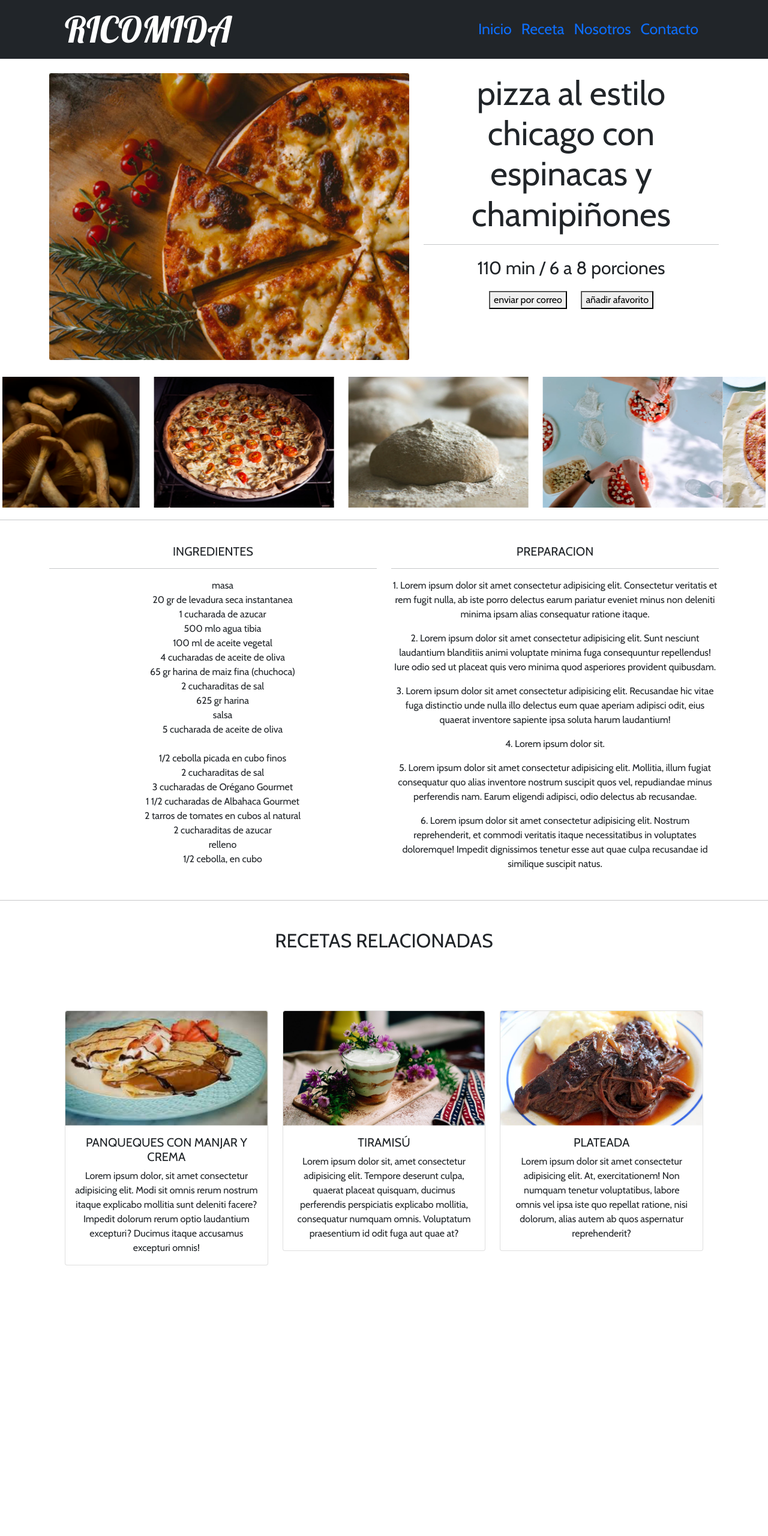
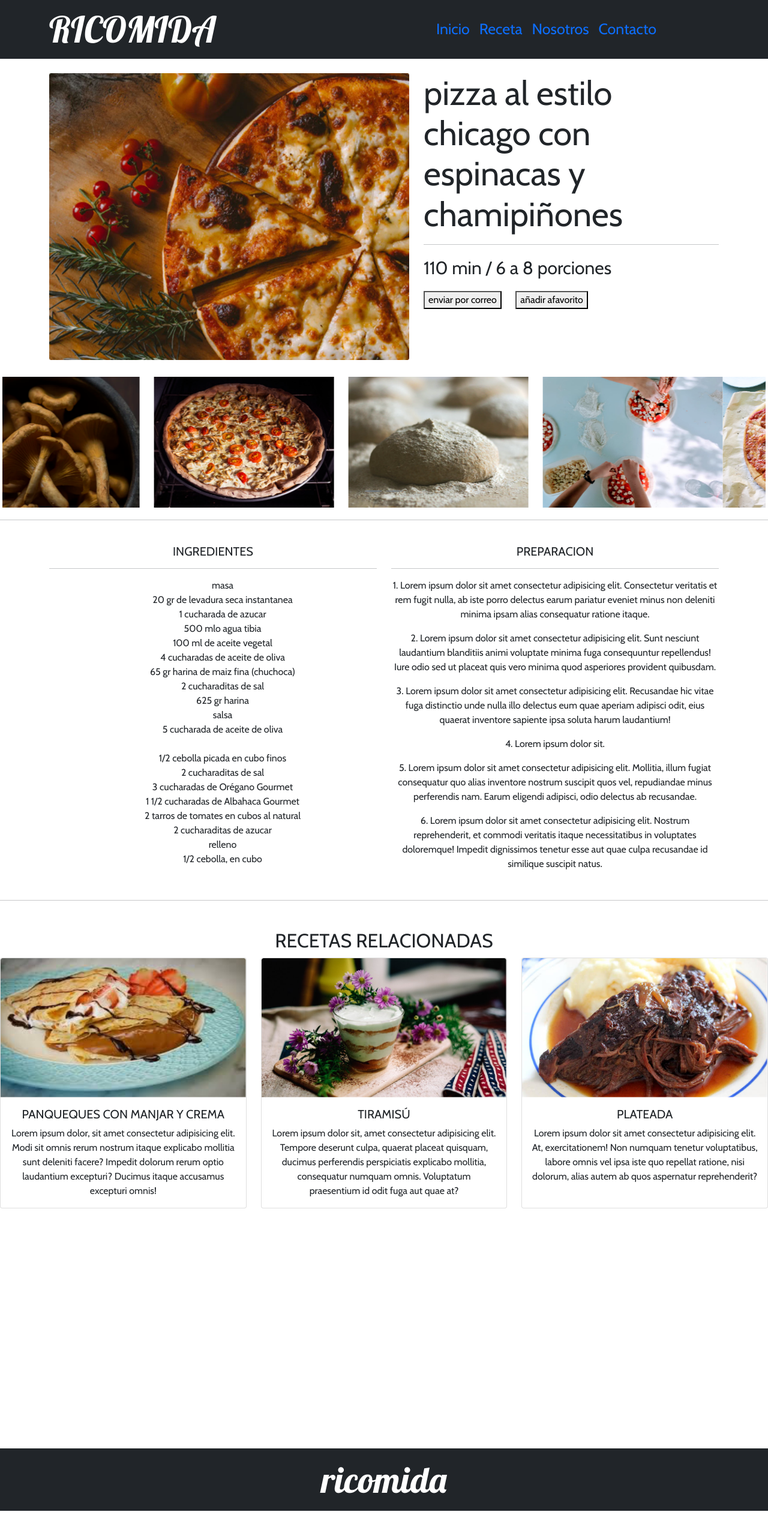
Before and after one commit to tomasmolinaarias/ricomida, a plain HTML site: page index.html in a window 1280 px wide. Shown: the top 2560 px of the page at 60% size. After the commit the page ends 2526 px from the top, so only its background shows below. Drawn offline with nearby package versions, Linux system fonts and the light colour scheme; a script that the page names is missing.

```diff
--- a/Assets /css/style.css
+++ b/Assets /css/style.css
@@ -1,6 +1,6 @@
 body{
     font-family: 'Cabin', sans-serif;
-    font-size: 16px;
+
 }
 /* nav */
 nav{
@@ -21,7 +21,7 @@ nav{
 
 /* titulo */
 .img_1{
-    width:600px;
+    width: 600px;
 }
 
 .sub_titulo{
--- a/index.html
+++ b/index.html
@@ -6,13 +6,14 @@
     <meta http-equiv="X-UA-Compatible" content="IE=edge">
     <meta name="viewport" content="width=device-width, initial-scale=1.0">
     <title>Ricomida</title>
-    <meta name="viewport" content="width=device-width, initial-scale=1.0">
     <!--googlefonts-->
     <link rel="preconnect" href="https://fonts.googleapis.com">
     <link rel="preconnect" href="https://fonts.gstatic.com" crossorigin>
-    <link href="https://fonts.googleapis.com/css2?family=Cabin:wght@400;700&family=Lobster&display=swap" rel="stylesheet">
+    <link href="https://fonts.googleapis.com/css2?family=Cabin:wght@400;700&family=Lobster&display=swap"
+        rel="stylesheet">
     <!--bootstrap 5.1.1-->
-    <link href="https://cdn.jsdelivr.net/npm/bootstrap@5.1.1/dist/css/bootstrap.min.css" rel="stylesheet" integrity="sha384-F3w7mX95PdgyTmZZMECAngseQB83DfGTowi0iMjiWaeVhAn4FJkqJByhZMI3AhiU" crossorigin="anonymous">
+    <link href="https://cdn.jsdelivr.net/npm/bootstrap@5.1.1/dist/css/bootstrap.min.css" rel="stylesheet"
+        integrity="sha384-F3w7mX95PdgyTmZZMECAngseQB83DfGTowi0iMjiWaeVhAn4FJkqJByhZMI3AhiU" crossorigin="anonymous">
     <!--css-->
     <link rel="stylesheet" href="Assets /css/style.css">
 
@@ -20,9 +21,9 @@
 
 <body class="text-center none-md">
     <!--navs-->
-    <nav class="navbar navbar-expand-lg bg-dark ms-auto  ">
-        <div class="container-fluid">
-            <a class="menu navbar-brand ps-5 ms-5 display-3" href="#">RICOMIDA</a>
+    <nav class="navbar navbar-expand-lg bg-dark ">
+        <div class="container">
+            <a class="menu navbar-brand  display-3 text" href="#">RICOMIDA</a>
             </button>
             <div class=" submenu collapse navbar-collapse pe-5 me-5 text-ligth" id="navbarNavAltMarkup">
                 <div class="menucito navbar-nav ms-auto">
@@ -36,17 +37,19 @@
     </nav>
 
     <section id="inicio" class="mb-4 mt-4 ">
-        <div class="container-fluid container-md">
+        <div class="container">
             <div class="row">
-                <div class="col">
-                <img class=img_1 src="./Assets /img/principal.jpg" alt="">
+                <div class=" col-md">
+                    <img class="img_1 col-xs-12 col-sm  " src="./Assets /img/principal.jpg" alt="">
                 </div>
-            <div class="col">
+                <div class="col text-start">
                     <h1 class="display-4">pizza al estilo chicago con espinacas y chamipiñones</h1>
                     <hr>
                     <p class="sub_titulo">110 min / 6 a 8 porciones</p>
-                <button  type="button" class="me-1" data-bs-toggle="tooltip" data-bs-placement="bottom" title="envio en correo electronico">enviar por correo</button>
-                <button class="ms-3" type="button" data-bs-toggle="tooltip" data-bs-placement="right" title="añade a favorito">añadir afavorito</button>
+                    <button type="button" class="me-1" data-bs-toggle="tooltip" data-bs-placement="bottom"
+                        title="envio en correo electronico">enviar por correo</button>
+                    <button class="ms-3" type="button" data-bs-toggle="tooltip" data-bs-placement="right"
+                        title="añade a favorito">añadir afavorito</button>
                 </div>
 
             </div>
@@ -58,7 +61,7 @@
         <div class="col-12 p-1 m-1 ms-auto d-none d-md-block ">
             <div id="carouselExampleSlidesOnly" class="carousel slide d-none d-md-block" data-bs-ride="carousel">
 
-            <div class="carousel-indicators radius pt-5 mt-5">
+                <div class="carousel-indicators rounded-circle pt-5 mt-5">
                     <button class="active bg-secondary rounded-circle" aria-current="true" aria-label="Slide 1"
                         data-bs-slide-to="0" data-bs-target="#carouselExampleSlidesOnly" type="button"></button>
                     <button class="bg-secondary rounded-circle" aria-label="Slide 2" data-bs-slide-to="1"
@@ -136,12 +139,22 @@
                 <div class="col">
                     <h5 id="titulo_preparacion">PREPARACION</h5>
                     <hr>
-                    <p>1. Lorem ipsum dolor sit amet consectetur adipisicing elit. Consectetur veritatis et rem fugit nulla, ab iste porro delectus earum pariatur eveniet minus non deleniti minima ipsam alias consequatur ratione itaque.</p>
-                    <p>2. Lorem ipsum dolor sit amet consectetur adipisicing elit. Sunt nesciunt laudantium blanditiis animi voluptate minima fuga consequuntur repellendus! Iure odio sed ut placeat quis vero minima quod asperiores provident quibusdam.</p>
-                    <p>3. Lorem ipsum dolor sit amet consectetur adipisicing elit. Recusandae hic vitae fuga distinctio unde nulla illo delectus eum quae aperiam adipisci odit, eius quaerat inventore sapiente ipsa soluta harum laudantium!</p>
+                    <p>1. Lorem ipsum dolor sit amet consectetur adipisicing elit. Consectetur veritatis et rem fugit
+                        nulla, ab iste porro delectus earum pariatur eveniet minus non deleniti minima ipsam alias
+                        consequatur ratione itaque.</p>
+                    <p>2. Lorem ipsum dolor sit amet consectetur adipisicing elit. Sunt nesciunt laudantium blanditiis
+                        animi voluptate minima fuga consequuntur repellendus! Iure odio sed ut placeat quis vero minima
+                        quod asperiores provident quibusdam.</p>
+                    <p>3. Lorem ipsum dolor sit amet consectetur adipisicing elit. Recusandae hic vitae fuga distinctio
+                        unde nulla illo delectus eum quae aperiam adipisci odit, eius quaerat inventore sapiente ipsa
+                        soluta harum laudantium!</p>
                     <p>4. Lorem ipsum dolor sit.</p>
-                    <p>5. Lorem ipsum dolor sit amet consectetur adipisicing elit. Mollitia, illum fugiat consequatur quo alias inventore nostrum suscipit quos vel, repudiandae minus perferendis nam. Earum eligendi adipisci, odio delectus ab recusandae.</p>
-                    <p>6. Lorem ipsum dolor sit amet consectetur adipisicing elit. Nostrum reprehenderit, et commodi veritatis itaque necessitatibus in voluptates doloremque! Impedit dignissimos tenetur esse aut quae culpa recusandae id similique suscipit natus.</p>
+                    <p>5. Lorem ipsum dolor sit amet consectetur adipisicing elit. Mollitia, illum fugiat consequatur
+                        quo alias inventore nostrum suscipit quos vel, repudiandae minus perferendis nam. Earum eligendi
+                        adipisci, odio delectus ab recusandae.</p>
+                    <p>6. Lorem ipsum dolor sit amet consectetur adipisicing elit. Nostrum reprehenderit, et commodi
+                        veritatis itaque necessitatibus in voluptates doloremque! Impedit dignissimos tenetur esse aut
+                        quae culpa recusandae id similique suscipit natus.</p>
                 </div>
             </div>
         </div>
@@ -149,33 +162,39 @@
     <hr>
 
     <!--RECETA-->
-    <section id="nosotros"class=" text-center">
+    <section id="nosotros" class=" text-center">
         <h2 class="mt-5">RECETAS RELACIONADAS</h2>
-        <div class="row row-col-md m-5 p-5">
-            <div class="tarjetas col">
-              <div class="card">
+        <div class="row row-cols-1 row-cols-md-3 ">
+            <div class="tarjetas col-xs-12 col-md">
+                <div class="card h-100">
                     <img src="./Assets /img/recipe-card-1.png" class="card-img-top" alt="...">
                     <div class="card-body">
                         <h5 class="card-title">PANQUEQUES CON MANJAR Y CREMA</h5>
-                  <p class="card-text">Lorem ipsum dolor, sit amet consectetur adipisicing elit. Modi sit omnis rerum nostrum itaque explicabo mollitia sunt deleniti facere? Impedit dolorum rerum optio laudantium excepturi? Ducimus itaque accusamus excepturi omnis!</p>
+                        <p class="card-text">Lorem ipsum dolor, sit amet consectetur adipisicing elit. Modi sit omnis
+                            rerum nostrum itaque explicabo mollitia sunt deleniti facere? Impedit dolorum rerum optio
+                            laudantium excepturi? Ducimus itaque accusamus excepturi omnis!</p>
                     </div>
                 </div>
             </div>
-            <div class="tarjetas col">
-              <div class="card ">
+            <div class="tarjetas col-xs-12 co-md">
+                <div class="card  h-100">
                     <img src="./Assets /img/recipe-card-2.png" class="card-img-top" alt="...">
                     <div class="card-body">
                         <h5 class="card-title">TIRAMISÚ</h5>
-                  <p class="card-text">Lorem ipsum dolor sit, amet consectetur adipisicing elit. Tempore deserunt culpa, quaerat placeat quisquam, ducimus perferendis perspiciatis explicabo mollitia, consequatur numquam omnis. Voluptatum praesentium id odit fuga aut quae at?</p>
+                        <p class="card-text">Lorem ipsum dolor sit, amet consectetur adipisicing elit. Tempore deserunt
+                            culpa, quaerat placeat quisquam, ducimus perferendis perspiciatis explicabo mollitia,
+                            consequatur numquam omnis. Voluptatum praesentium id odit fuga aut quae at?</p>
                     </div>
                 </div>
             </div>
-            <div class="tarjetas col">
-              <div class="card">
+            <div class="tarjetas col col-xs-12 col-md">
+                <div class="card h-100">
                     <img src="./Assets /img/recipe-card-3.png" class="card-img-top" alt="...">
                     <div class="card-body">
                         <h5 class="card-title">PLATEADA</h5>
-                  <p class="card-text">Lorem ipsum dolor sit amet consectetur adipisicing elit. At, exercitationem! Non numquam tenetur voluptatibus, labore omnis vel ipsa iste quo repellat ratione, nisi dolorum, alias autem ab quos aspernatur reprehenderit?</p>
+                        <p class="card-text">Lorem ipsum dolor sit amet consectetur adipisicing elit. At,
+                            exercitationem! Non numquam tenetur voluptatibus, labore omnis vel ipsa iste quo repellat
+                            ratione, nisi dolorum, alias autem ab quos aspernatur reprehenderit?</p>
                     </div>
                 </div>
             </div>
@@ -184,7 +203,10 @@
 
     <!--ENCUESTA-->
     <section id="contacto">
-        <div data-tf-widget="WlcVxhCC" data-tf-hide-headers data-tf-hide-footer style="width:100%;height:400px;"></div><script src="//embed.typeform.com/next/embed.js"></script>
+        <div class="conatiner">
+            <div data-tf-widget="WlcVxhCC" data-tf-hide-headers data-tf-hide-footer style="width:100%;height:400px;"></div>
+            <script src="//embed.typeform.com/next/embed.js"></script>
+        </div>
     </section>
 
     <footer>
@@ -193,8 +215,8 @@
         </div>
     </footer>
 
- <script src="https://code.jquery.com/jquery-3.6.0.js" integrity="sha256-H+K7U5CnXl1h5ywQfKtSj8PCmoN9aaq30gDh27Xc0jk="
- crossorigin="anonymous"></script>
+    <script src="https://code.jquery.com/jquery-3.6.0.js"
+        integrity="sha256-H+K7U5CnXl1h5ywQfKtSj8PCmoN9aaq30gDh27Xc0jk=" crossorigin="anonymous"></script>
 
     <script src="https://cdn.jsdelivr.net/npm/bootstrap@5.1.1/dist/js/bootstrap.bundle.min.js"
         integrity="sha384-/bQdsTh/da6pkI1MST/rWKFNjaCP5gBSY4sEBT38Q/9RBh9AH40zEOg7Hlq2THRZ"
```
Lines whose indentation alone changed are shown as unchanged.
